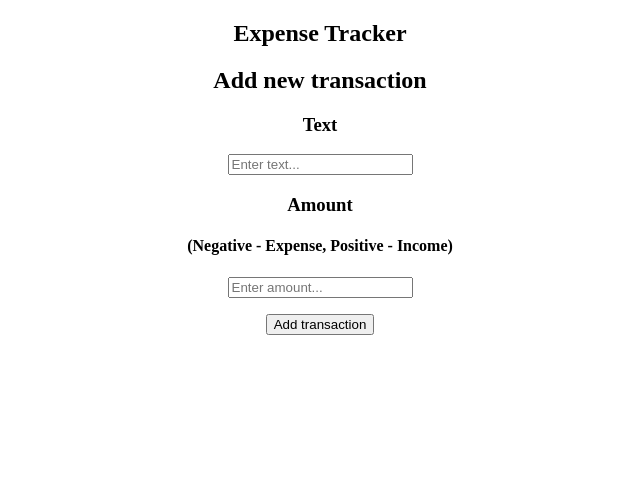
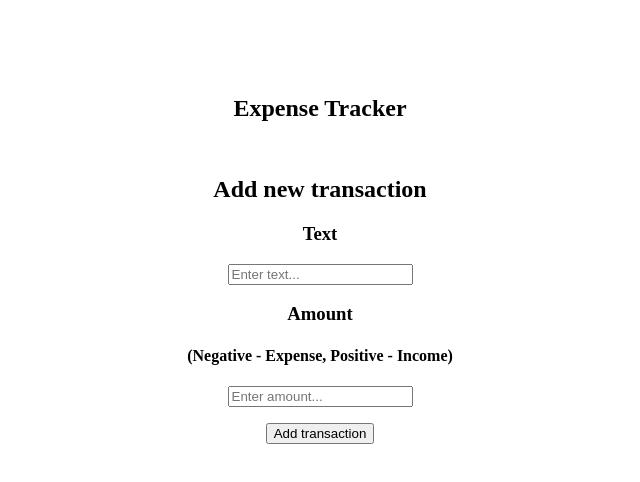
Before and after one commit to Mananbh98/ng-expense-tracker, an Angular app: page / in a window 1280 px wide. Shown: the top 482 px of the page, without its empty margins (320-960 px from the left). Built offline with nearby package versions, Linux system fonts and the light colour scheme.

Commit message:
Added flex box for central-aligned style

```diff
--- a/src/app/app.component.css
+++ b/src/app/app.component.css
@@ -0,0 +1,9 @@
+section {
+  display: flex;
+  width: 50%;
+  height: 200px;
+  margin: auto;
+
+  align-items: center;
+  justify-content: center;
+}
--- a/src/app/app.component.html
+++ b/src/app/app.component.html
@@ -1,5 +1,10 @@
-<div style="text-align: center">
-  <h2>Expense Tracker</h2>
+<div>
+  <section>
+    <h2>Expense Tracker</h2>
+  </section>
 </div>
-
-<app-add-transaction></app-add-transaction>
+<div>
+  <section>
+    <app-add-transaction></app-add-transaction>
+  </section>
+</div>
```
